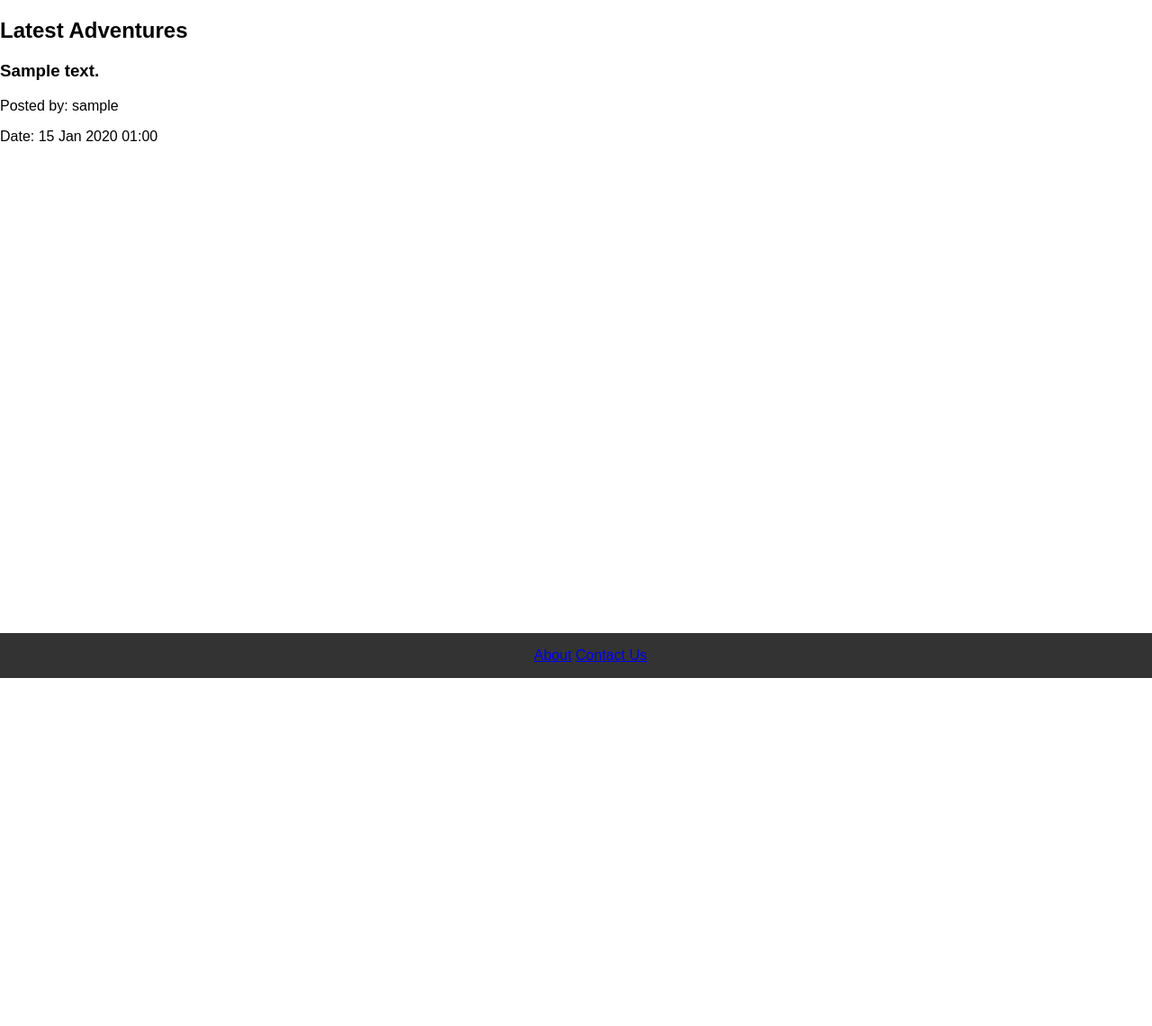
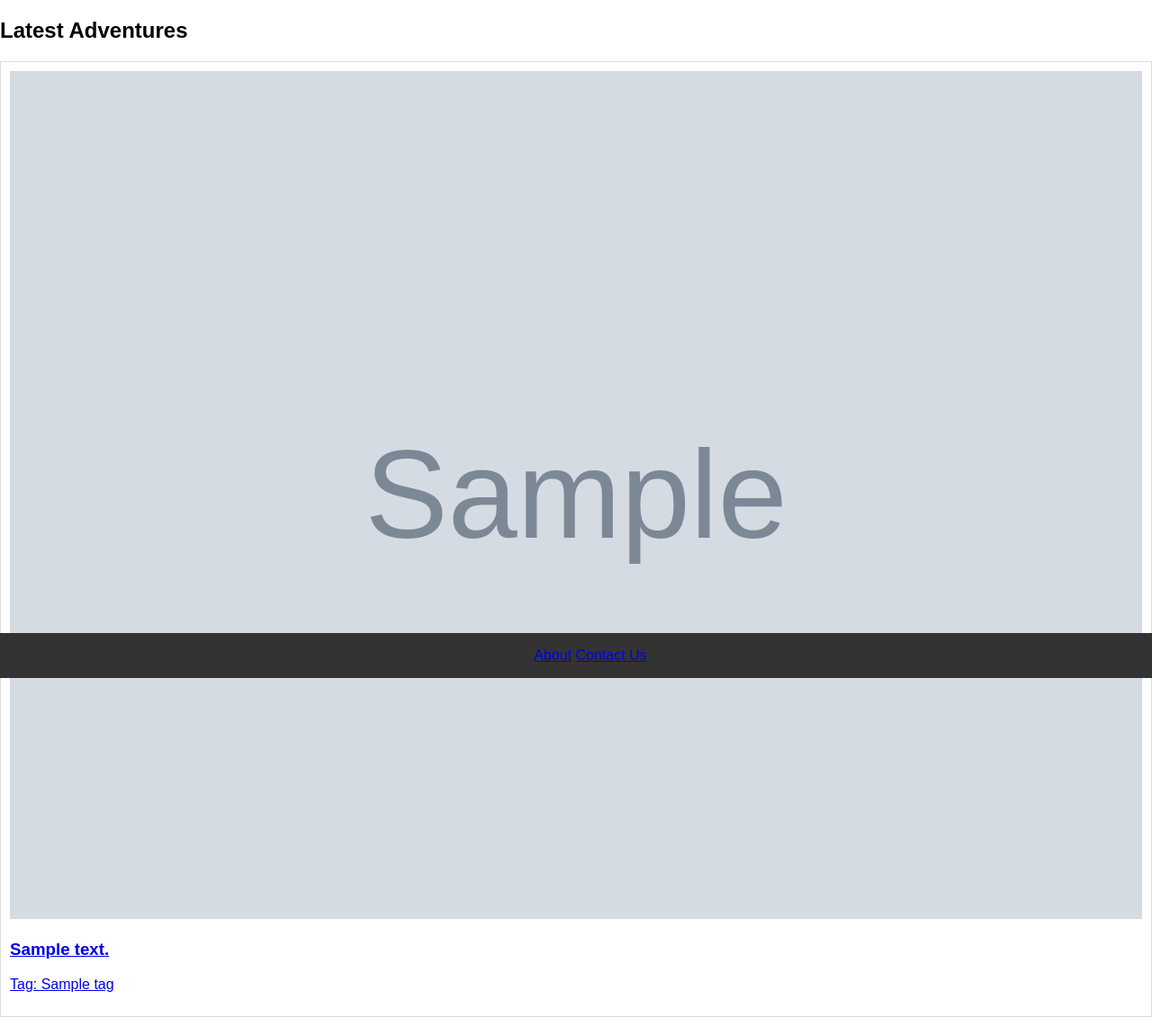
Before and after one commit to AKashton/Outdoor-Buddies-web-app, a Django app: page / in a window 1280 px wide. Shown: the part 46-1187 px from the top of the page at 90% size. Before the commit the page ends 800 px from the top, so only its background shows below. Run offline with Django 4.2, Linux system fonts and the light colour scheme; a user stored in the database is signed in; tables that the repository leaves empty hold one stand-in row (values such as "Sample post"); grey boxes marked "Sample" are stand-in pictures.

Commit message:
added features for adventure listings

```diff
--- a/Outdoorbuddies_root/outdoorbuddies/models.py
+++ b/Outdoorbuddies_root/outdoorbuddies/models.py
@@ -21,7 +21,6 @@
     location = models.CharField(max_length=255)
     tag = models.ForeignKey(Tag, on_delete=models.CASCADE)
     event_datetime = models.DateTimeField()
-    status = models.CharField(max_length=100)
     likes = models.ManyToManyField(User, related_name='liked_adventures', blank=True)
 
     def __str__(self):
@@ -49,14 +48,14 @@
 class AdventureParticipants(models.Model):
     user = models.ForeignKey(User, on_delete=models.CASCADE)
     adventure = models.ForeignKey(Adventure, on_delete=models.CASCADE)
-    status = models.CharField(max_length=100)
+
 
 #profile setup
 class Profile(models.Model):
     user = models.OneToOneField(User, on_delete=models.CASCADE)
     profile_photo = models.ImageField(upload_to='profile_photos', blank=True)
     bio = models.TextField(blank=True)
-    interests = models.CharField(max_length=255, blank=True)
+    interests = models.ManyToManyField(Tag, blank=True)  # Relation to Tag
 
     def profile_photo_url(self):
         if self.profile_photo and hasattr(self.profile_photo, 'url'):
--- /dev/null
+++ b/Outdoorbuddies_root/outdoorbuddies/static/outdoorbuddies/css/styles.css
@@ -0,0 +1,21 @@
+body { font-family: Arial, sans-serif; margin: 0; padding: 0; }
+.navbar { background-color: #333; color: white; display: flex; justify-content: space-between; align-items: center; padding: 0.5rem; }
+.navbar a { color: white; padding: 0.5rem; text-decoration: none; }
+.navbar a:hover { background-color: #ddd; color: black; }
+.footer { background-color: #333; color: white; text-align: center; padding: 1rem; position: absolute; bottom: 0; width: 100%; }
+.profile-info { display: flex; align-items: center; }
+.profile-photo { width: 30px; height: 30px; border-radius: 50%; margin-right: 0.5rem; }
+.messages { padding: 10px; margin-bottom: 20px;
+}
+.messages li { list-style: none; margin-bottom: 10px; padding: 10px; border: 1px solid #ccc; background-color: #f9f9f9;
+}
+.adventures-list .adventure-post {
+    border: 1px solid #ddd;
+    margin-bottom: 10px;
+    padding: 10px;
+}
+
+.adventure-photo {
+    width: 100%;
+    height: auto;
+}
--- a/Outdoorbuddies_root/outdoorbuddies/templates/outdoorbuddies/base.html
+++ b/Outdoorbuddies_root/outdoorbuddies/templates/outdoorbuddies/base.html
@@ -1,22 +1,12 @@
+{% load static %}
+
 <!DOCTYPE html>
 <html lang="en">
 <head>
     <meta charset="UTF-8">
     <meta name="viewport" content="width=device-width, initial-scale=1.0">
     <title>Outdoor Buddies</title>
-    <style>
-        body { font-family: Arial, sans-serif; margin: 0; padding: 0; }
-        .navbar { background-color: #333; color: white; display: flex; justify-content: space-between; align-items: center; padding: 0.5rem; }
-        .navbar a { color: white; padding: 0.5rem; text-decoration: none; }
-        .navbar a:hover { background-color: #ddd; color: black; }
-        .footer { background-color: #333; color: white; text-align: center; padding: 1rem; position: absolute; bottom: 0; width: 100%; }
-        .profile-info { display: flex; align-items: center; }
-        .profile-photo { width: 30px; height: 30px; border-radius: 50%; margin-right: 0.5rem; }
-        .messages { padding: 10px; margin-bottom: 20px;
-        }
-        .messages li { list-style: none; margin-bottom: 10px; padding: 10px; border: 1px solid #ccc; background-color: #f9f9f9;
-        }
-    </style>
+    <link rel="stylesheet" href="{% static 'outdoorbuddies/css/styles.css' %}">
 </head>
 <body>
     <div class="navbar">
--- a/Outdoorbuddies_root/outdoorbuddies/templates/outdoorbuddies/index.html
+++ b/Outdoorbuddies_root/outdoorbuddies/templates/outdoorbuddies/index.html
@@ -3,12 +3,16 @@
 {% block content %}
   <h2>Latest Adventures</h2>
   <div>
+    <div class="adventures-list">
       {% for adventure in adventures %}
-      <div>
+        <div class="adventure-post">
+          <a href="{% url 'adventure_detail' adventure.id %}">
+            {% if adventure.picture %}
+              <img src="{{ adventure.picture.url }}" alt="Adventure Picture" class="adventure-photo">
+            {% endif %}
             <h3>{{ adventure.description }}</h3>
-        <p>Posted by: {{ adventure.user.username }}</p>
-        <p>Date: {{ adventure.event_datetime|date:"d M Y H:i" }}</p>
-        <!-- Add more adventure details you want to display -->
+            <p>Tag: {{ adventure.tag.name }}</p>
+          </a>
         </div>
       {% empty %}
         <p>No adventures posted yet.</p>
--- a/Outdoorbuddies_root/outdoorbuddies/views.py
+++ b/Outdoorbuddies_root/outdoorbuddies/views.py
@@ -96,7 +96,7 @@
             adventure = form.save(commit=False)
             adventure.user = request.user  # Set the current user as the creator of the adventure
             adventure.save()
-            return redirect('outdoorbuddies/index.html')  # Redirect to a success page or detail view of the adventure
+            return redirect('index')  # Redirect to a success page or detail view of the adventure
     else:
         form = AdventureForm()
 
```
Also changed, not shown: Outdoorbuddies_root/outdoorbuddies/forms.py (+6 -3 lines), Outdoorbuddies_root/media/adventure_pics/tab.PNG (added), Outdoorbuddies_root/media/adventure_pics/tab_7YB3UK1.PNG (added), Outdoorbuddies_root/outdoorbuddies/migrations/0003_remove_adventure_status_and_more.py (added), 1 other file. Lines whose indentation alone changed are shown as unchanged.
